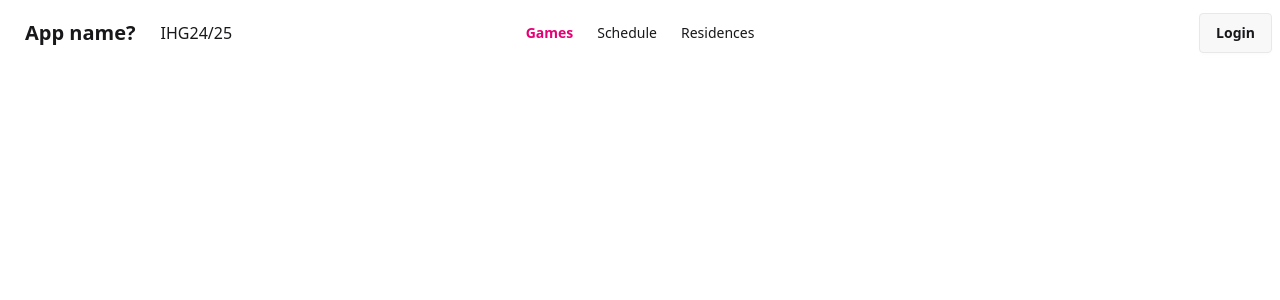
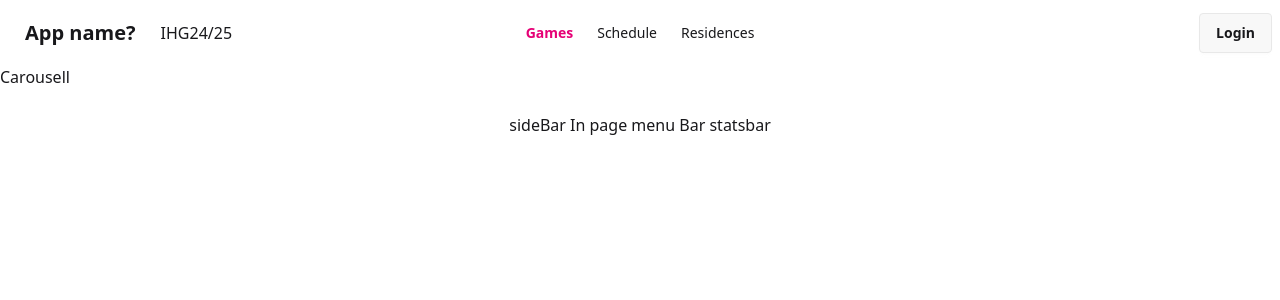
Before and after one commit to Timothyng28/BT3103-final-project, a Vue app: page /games in a window 1280 px wide. Shown: the top 300 px of the page. Built offline with nearby package versions, Linux system fonts and the light colour scheme; what vue3-particles would draw is missing.

Commit message:
feat: update Games page and add boilerplate components

```diff
--- a/src/views/GamesPage/GamesPage.vue
+++ b/src/views/GamesPage/GamesPage.vue
@@ -1,6 +1,29 @@
 <template>
+    <Carousell/>
+  <br>
+  <br>
+  <div class = "flex justify-evenly gap-30">
+  <SideBar class = "w-1/4 h-100"/>
+  <InPageMenuBar class = "w-200" />
+  <Statsbar class = "h-100"/>
+  </div>
+  </template>
 
-</template>
+  <script>
+  import InPageMenuBar from './components/InPageMenu/InPageMenuBar.vue'
+  import SideBar from './components/SideBar.vue'
+  import Statsbar from './components/Statsbar.vue';
+  import Carousell from './components/Carousell.vue';
 
-<script>
-</script>
+  export default {
+    name: 'GamesPage',
+    components: {
+      InPageMenuBar,
+      SideBar,
+      Statsbar,
+      Carousell
+    }
+  }
+
+  // need to pass props to InPageMenuBar so that it knows which "sport" to display
+  </script>
--- /dev/null
+++ b/src/views/GamesPage/components/Carousell.vue
@@ -0,0 +1,6 @@
+<template>
+Carousell
+</template>
+
+<script>
+</script>
--- /dev/null
+++ b/src/views/GamesPage/components/InPageMenu/InPageMenuBar.vue
@@ -0,0 +1,6 @@
+<template>
+In page menu Bar
+</template>
+
+<script>
+</script>
--- /dev/null
+++ b/src/views/GamesPage/components/SideBar.vue
@@ -0,0 +1,6 @@
+<template>
+sideBar
+</template>
+
+<script>
+</script>
--- /dev/null
+++ b/src/views/GamesPage/components/Statsbar.vue
@@ -0,0 +1,6 @@
+<template>
+statsbar
+</template>
+
+<script>
+</script>
```
